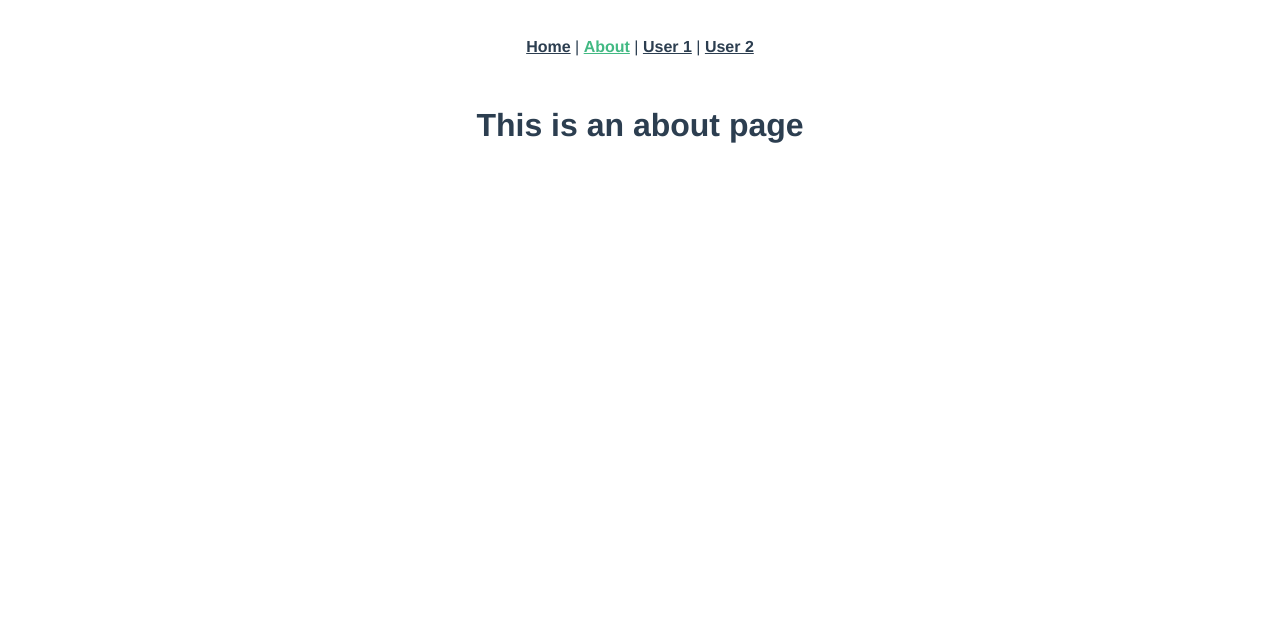
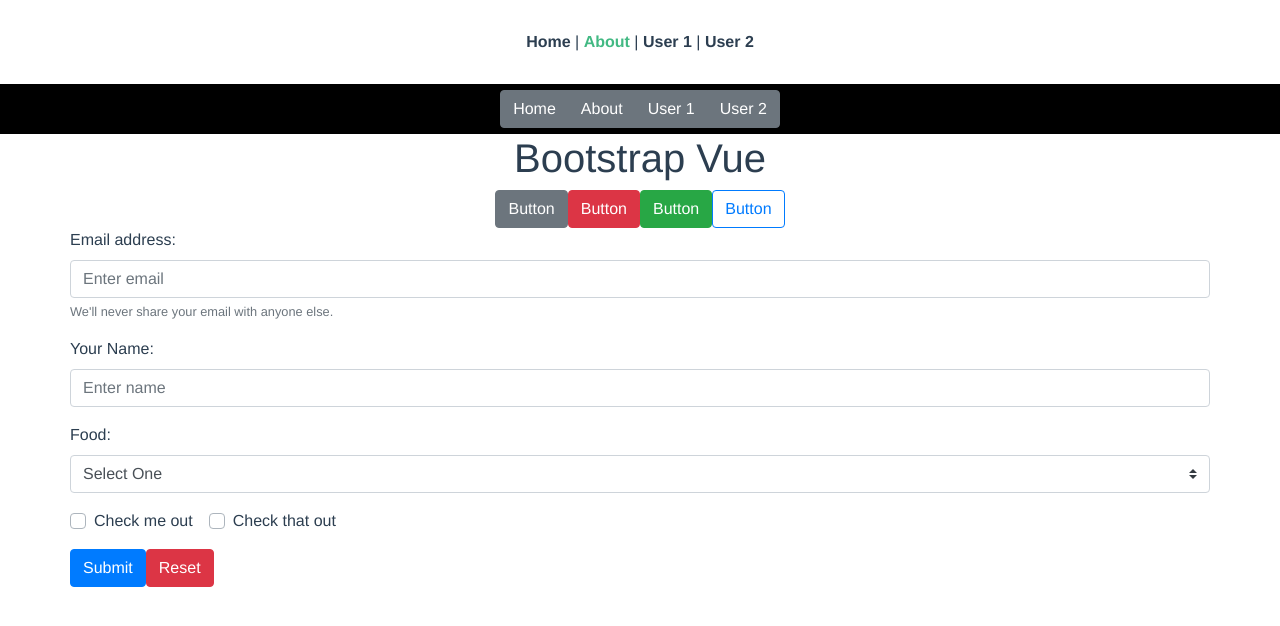
Before and after one commit to ftgs40/vue_001, a Vue app: page /about in a window 1280 px wide. Shown: the top 626 px of the page. Built offline with nearby package versions, Linux system fonts and the light colour scheme.

Commit message:
add bootstrap & example

```diff
--- a/package.json
+++ b/package.json
@@ -8,8 +8,10 @@
     "lint": "vue-cli-service lint"
   },
   "dependencies": {
+    "bootstrap": "^4.5.3",
+    "bootstrap-vue": "^2.21.2",
     "core-js": "^3.6.5",
-    "vue": "^2.6.11",
+    "vue": "^2.6.12",
     "vue-router": "^3.4.9"
   },
   "devDependencies": {
--- a/src/views/About.vue
+++ b/src/views/About.vue
@@ -1,5 +1,150 @@
 <template>
-  <div class="about">
-    <h1>This is an about page</h1>
+  <div>
+    <b-row class="main-header">
+      <div>
+        <div class="menu-group">
+          <b-button-group>
+            <b-button v-on:click="pushLink('/')">Home</b-button>
+            <b-button v-on:click="pushLink('/about')">About</b-button>
+            <b-button v-on:click="pushLink('/user/1')">User 1</b-button>
+            <b-button v-on:click="pushLink('/user/2')">User 2</b-button>
+          </b-button-group>
+        </div>
+      </div>
+    </b-row>
+    <b-container>
+      <h1>Bootstrap Vue</h1>
+      <div>
+        <b-button>Button</b-button>
+        <b-button variant="danger">Button</b-button>
+        <b-button variant="success">Button</b-button>
+        <b-button variant="outline-primary">Button</b-button>
+      </div>
+      <!-- <div>
+        <div>
+          <b-card
+            title="Card Title"
+            img-src="https://picsum.photos/600/300/?image=25"
+            img-alt="Image"
+            img-top
+            tag="article"
+            style="max-width: 20rem;"
+            class="mb-2"
+          >
+            <b-card-text>
+              Some quick example text to build on the card title and make up the bulk of the card's content.
+            </b-card-text>
+
+            <b-button href="#" variant="primary">Go somewhere</b-button>
+          </b-card>
+        </div>
+      </div> -->
+      <b-row>
+        <b-form @submit="onSubmit" @reset="onReset" v-if="show" class="form-example">
+          <b-form-group
+            id="input-group-1"
+            label="Email address:"
+            label-for="input-1"
+            description="We'll never share your email with anyone else."
+          >
+            <b-form-input
+              id="input-1"
+              v-model="form.email"
+              type="email"
+              placeholder="Enter email"
+              required
+            ></b-form-input>
+          </b-form-group>
+
+          <b-form-group id="input-group-2" label="Your Name:" label-for="input-2">
+            <b-form-input
+              id="input-2"
+              v-model="form.name"
+              placeholder="Enter name"
+              required
+            ></b-form-input>
+          </b-form-group>
+
+          <b-form-group id="input-group-3" label="Food:" label-for="input-3">
+            <b-form-select
+              id="input-3"
+              v-model="form.food"
+              :options="foods"
+              required
+            ></b-form-select>
+          </b-form-group>
+
+          <b-form-group id="input-group-4" v-slot="{ ariaDescribedby }">
+            <b-form-checkbox-group
+              v-model="form.checked"
+              id="checkboxes-4"
+              :aria-describedby="ariaDescribedby"
+            >
+              <b-form-checkbox value="me">Check me out</b-form-checkbox>
+              <b-form-checkbox value="that">Check that out</b-form-checkbox>
+            </b-form-checkbox-group>
+          </b-form-group>
+
+          <b-button type="submit" variant="primary">Submit</b-button>
+          <b-button type="reset" variant="danger">Reset</b-button>
+        </b-form>
+      </b-row>
+    </b-container>
   </div>
 </template>
+
+
+<script>
+export default {
+  data: function() {
+    return {
+      form: {
+        email: '',
+        name: '',
+        food: null,
+        checked: []
+      },
+      foods: [{ text: 'Select One', value: null }, 'Carrots', 'Beans', 'Tomatoes', 'Corn'],
+      show: true
+    }
+  },
+  methods: {
+    pushLink: function(route) {
+      this.$router.push(route)
+    },
+    onSubmit: function(event) {
+        event.preventDefault()
+        alert(JSON.stringify(this.form))
+    },
+    onReset: function(event) {
+      event.preventDefault()
+      // Reset our form values
+      this.form.email = ''
+      this.form.name = ''
+      this.form.food = null
+      this.form.checked = []
+      // Trick to reset/clear native browser form validation state
+      this.show = false
+      this.$nextTick(() => {
+        this.show = true
+      })
+    }
+
+  }
+}
+</script>
+
+<style>
+  .main-header {
+    height: 50px;
+    background-color: #000;
+    display: flex;
+    flex-direction: row;
+    align-content: center;
+    justify-content: center;
+  }
+  .form-example {
+    text-align: left;
+    width: 100%;
+  }
+</style>
```
Also changed, not shown: src/main.js (+9 -0 lines), 1 other file (tests, documents, lock files or other folders).
